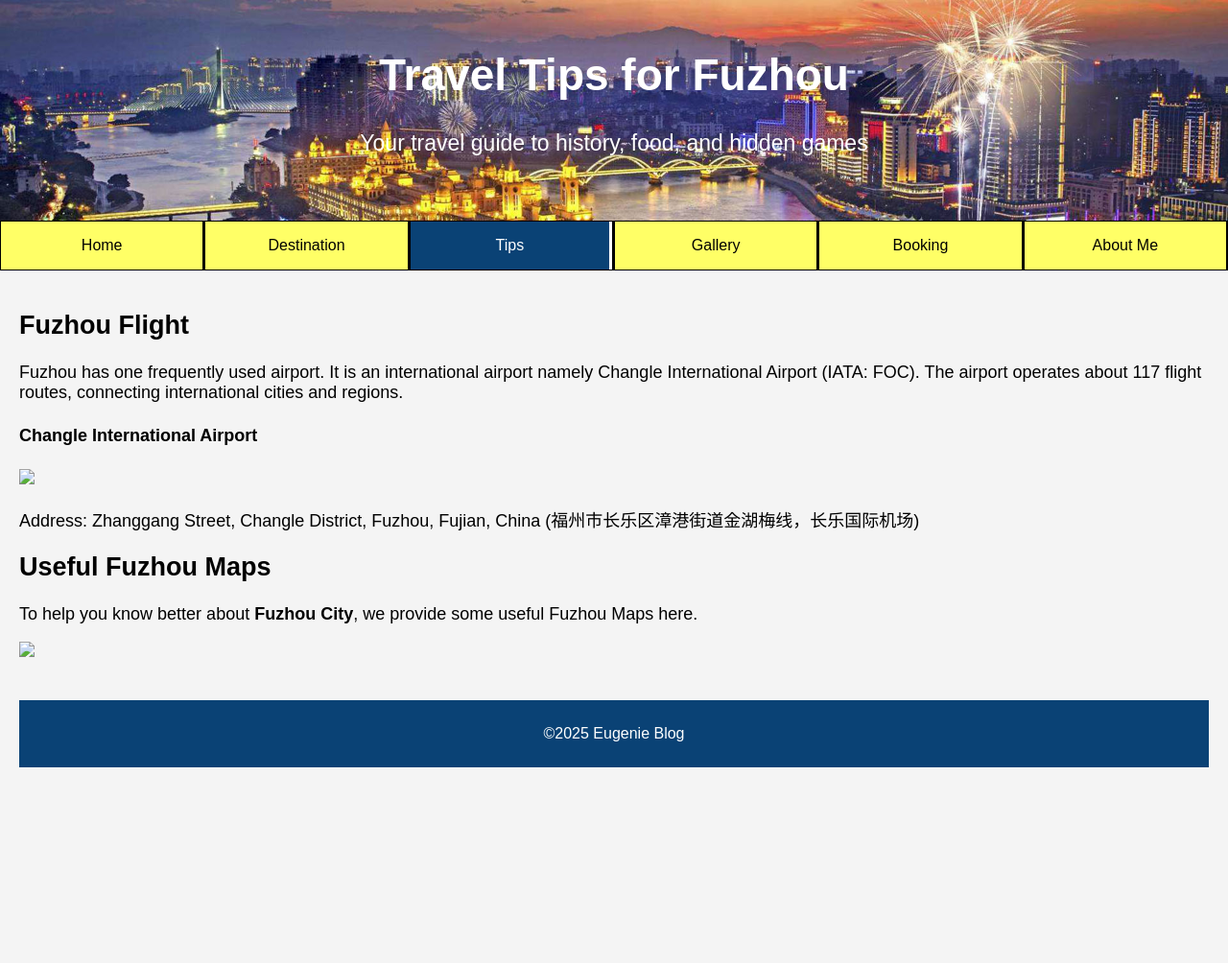
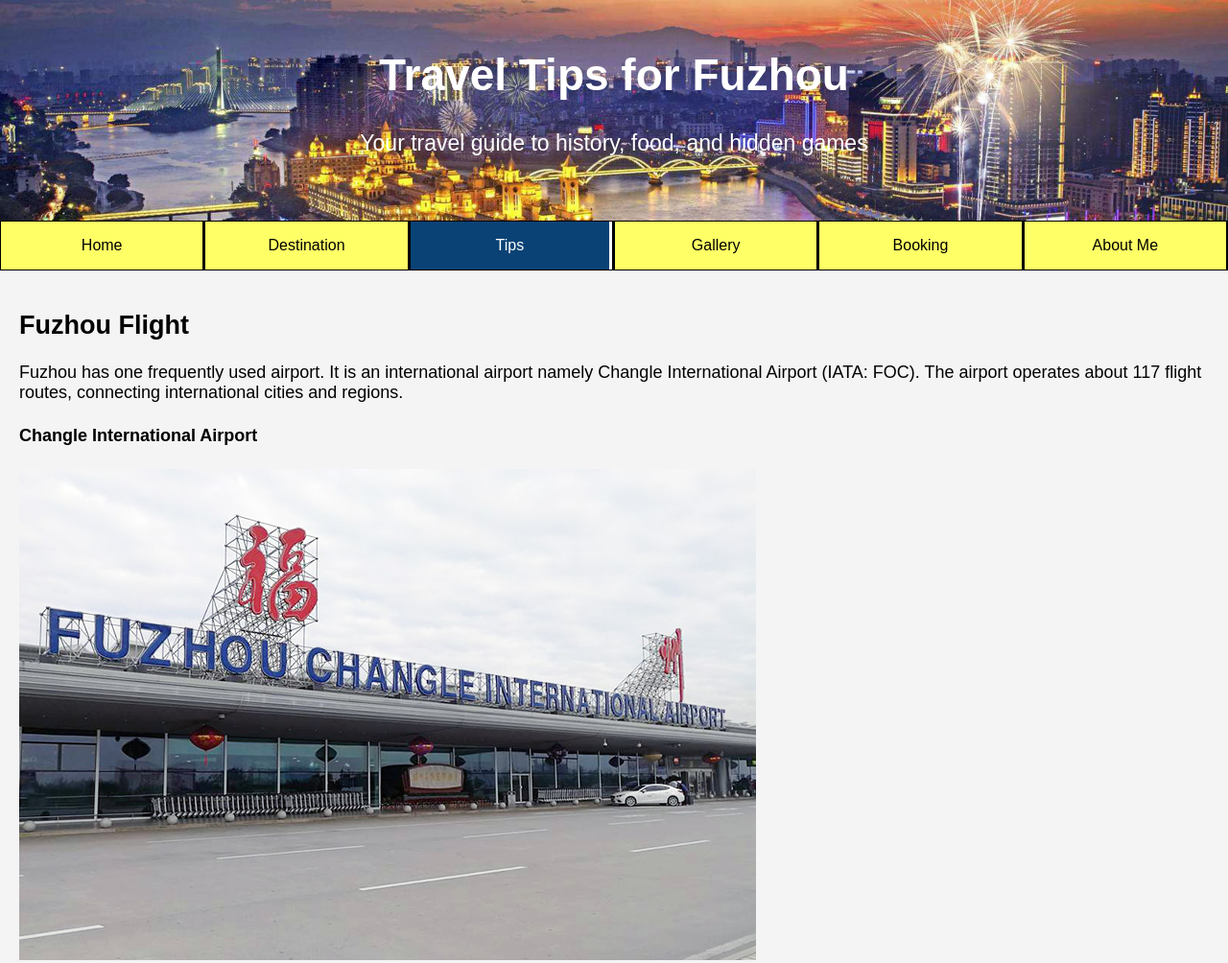
Before and after one commit to PhyliciaEu/G9TravelBlog_Eugenie, a plain HTML site: page tips.html in a window 1280 px wide. Shown: the top 1004 px of the page at 96% size. Before the commit the page ends 820 px from the top, so only its background shows below. Drawn offline with Linux system fonts and the light colour scheme.

Commit message:
Update tips.html

```diff
--- a/tips.html
+++ b/tips.html
@@ -23,11 +23,11 @@
 <h2>Fuzhou Flight</h2>
 <p>Fuzhou has one frequently used airport. It is an international airport namely Changle International Airport (IATA: FOC). The airport operates about 117 flight routes, connecting international cities and regions.</p>
 <h4>Changle International Airport</h4>
-<img src="fuzhou-airport.jpg">
+<img src="images/fuzhou-airport.jpg">
 <p>Address: Zhanggang Street, Changle District, Fuzhou, Fujian, China (福州市长乐区漳港街道金湖梅线，长乐国际机场)</p>
 <h2>Useful Fuzhou Maps</h2>
 <p>To help you know better about <strong>Fuzhou City</strong>, we provide some useful Fuzhou Maps here.</p>
-<img src="map.jpg">
+<img src="images/map.jpg">
 </main>
 <footer><p>&copy2025 Eugenie Blog</p></footer>
 </body>
```
